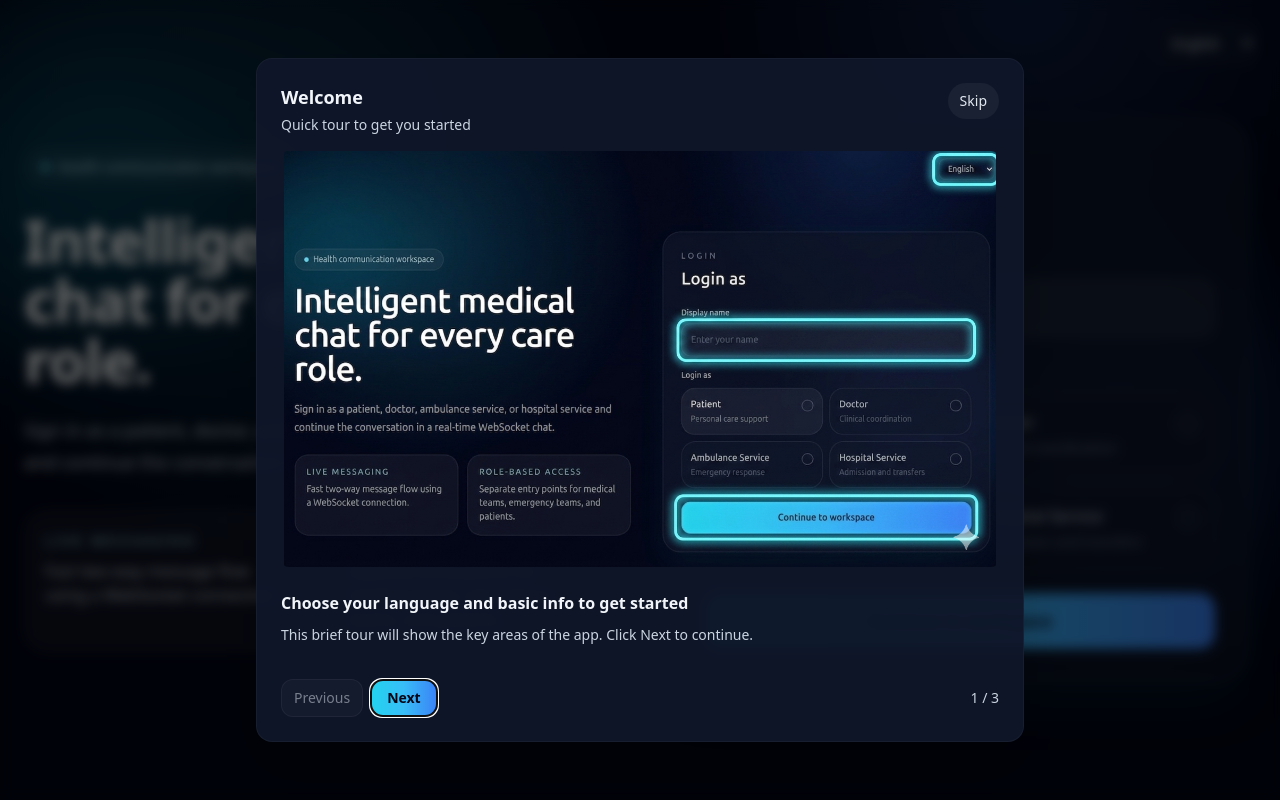
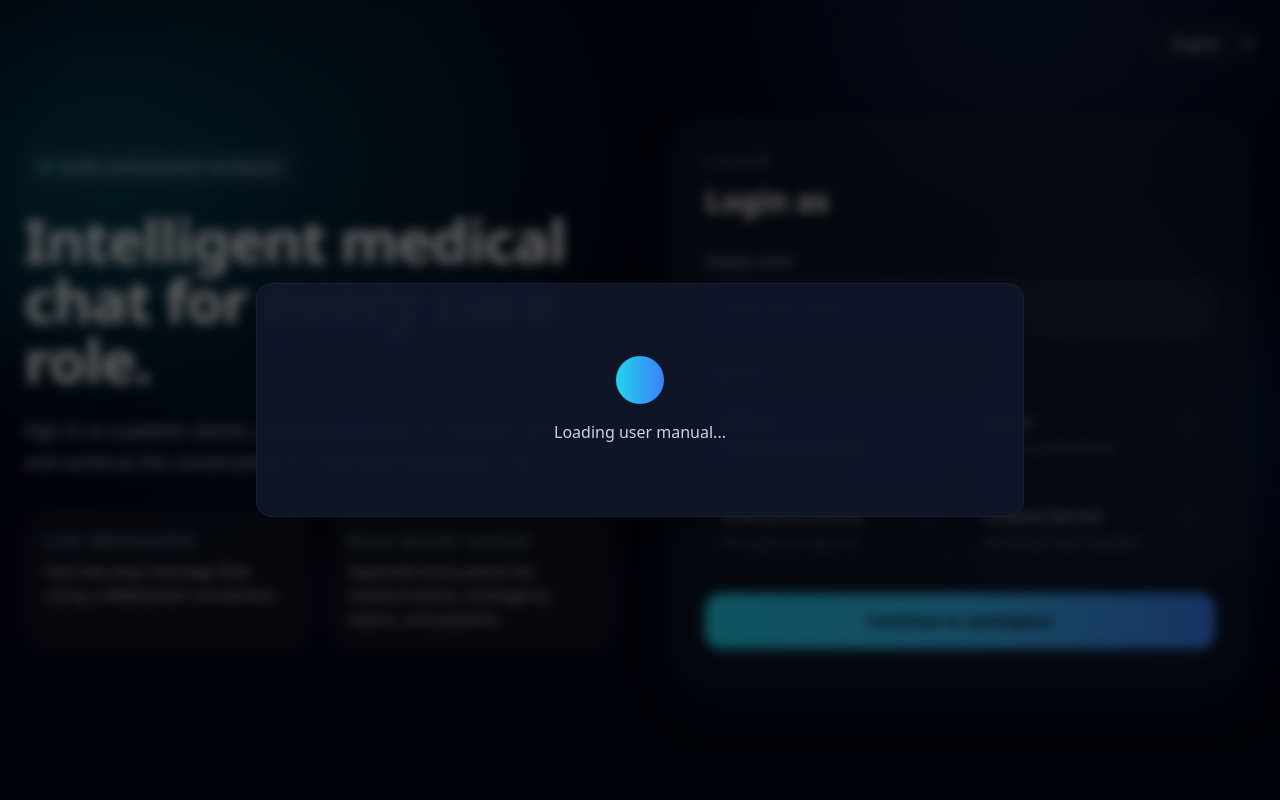
Before and after one commit to Amio75/Atlas, a Flask app: page / in a window 1280 px wide. Run offline with Flask 3, Linux system fonts and the light colour scheme; some libraries are stand-ins or nearby versions.

Commit message:
Update login.html

```diff
--- a/templates/login.html
+++ b/templates/login.html
@@ -145,6 +145,15 @@
     <div id="user-manual-modal" class="fixed inset-0 z-50 hidden items-center justify-center px-4 py-8">
       <div id="user-manual-overlay" class="absolute inset-0 bg-black/60 backdrop-blur-sm"></div>
       <div class="relative z-10 mx-auto w-full max-w-3xl rounded-2xl bg-slate-900/95 p-6 shadow-2xl text-slate-100">
+        <!-- Loading state -->
+        <div id="manual-loading" class="flex flex-col items-center justify-center py-12">
+          <div class="inline-flex h-12 w-12 items-center justify-center rounded-full bg-gradient-to-r from-cyan-400 to-blue-500 mb-4">
+            <div class="loading-spinner"></div>
+          </div>
+          <p class="text-center text-slate-300">Loading user manual...</p>
+        </div>
+        <!-- Content state (hidden until images load) -->
+        <div id="manual-content" class="hidden">
         <div class="flex items-start justify-between gap-4">
           <div>
             <h3 id="manual-title" class="text-lg font-semibold">Welcome</h3>
@@ -173,6 +182,7 @@
               </div>
             </div>
           </div>
+        </div>
         </div>
       </div>
     </div>
```
